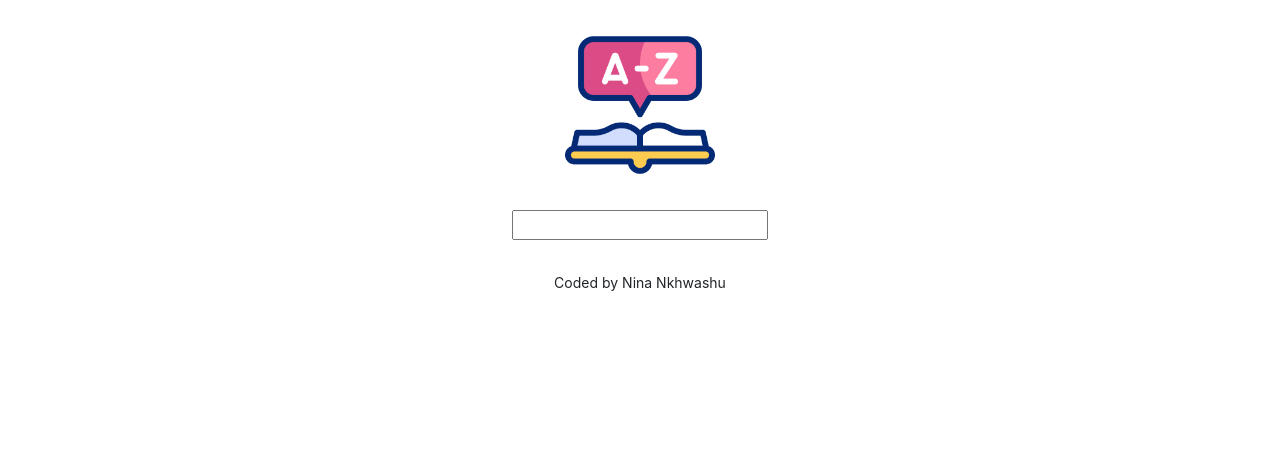
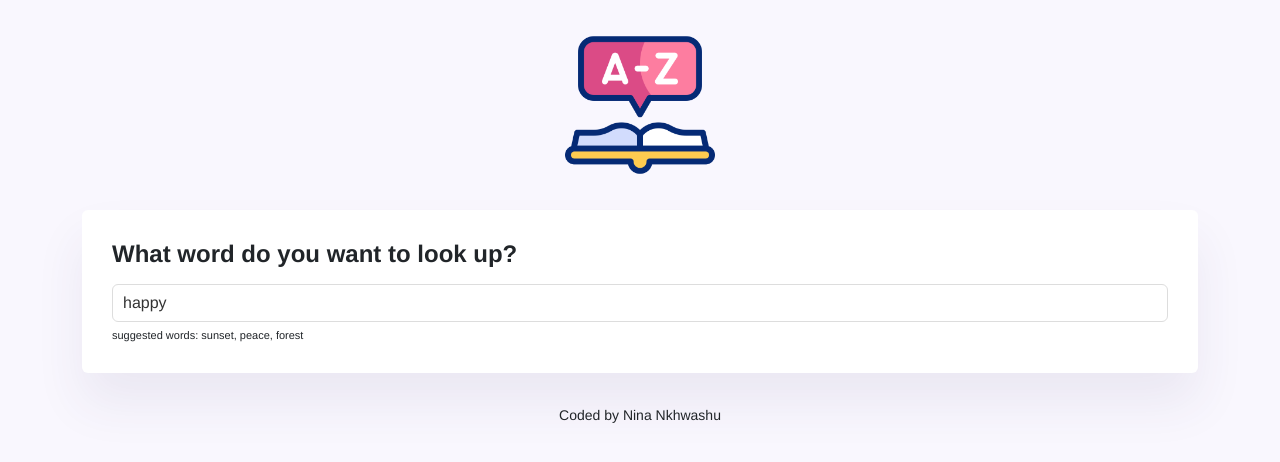
Before and after one commit to ninankhwashu/dictionary-search-engine, a React (Create React App) app in the folder my-app/: page / in a window 1280 px wide. Shown: the top 462 px of the page. Built offline with nearby package versions, Linux system fonts and the light colour scheme; no server answers.

Commit message:
Improve dictionary styling

```diff
--- a/my-app/src/App.css
+++ b/my-app/src/App.css
@@ -1,5 +1,6 @@
 body {
-  text-align: center;
+  background: #f9f7fe;
+  font-family: "Cerebri-Sans", Helvetica, Arial, sans-serif;
 }
 
 .App-header {
--- a/my-app/src/App.js
+++ b/my-app/src/App.js
@@ -10,7 +10,7 @@ export default function App() {
           <img src={logo} className="App-logo img-fluid" alt="logo" />
         </header>
         <main>
-          <Dictionary />
+          <Dictionary defaultKeyword="happy" />
         </main>
         <footer className="App-footer">
           <small>Coded by Nina Nkhwashu</small>
--- a/my-app/src/Dictionary.css
+++ b/my-app/src/Dictionary.css
@@ -1,3 +1,26 @@
-.Dictionary {
-  color: black;
+.Dictionary h1 {
+  font-size: 24px;
+  font-weight: bold;
+  margin-bottom: 15px;
 }
+
+.Dictionary section {
+  background: white;
+  padding: 30px;
+  border-radius: 6px;
+  box-shadow: 0 30px 50px rgba(65, 50, 100, 0.08);
+  margin: 20px 0;
+}
+
+.Dictionary input {
+  width: 100%;
+  border-radius: 6px;
+  padding: 6px 10px;
+  color: #333;
+  border: 1px solid #ddd;
+}
+
+.Dictionary .hint {
+  font-size: 11px;
+  margin-top: 5px;
+}
--- a/my-app/src/Dictionary.js
+++ b/my-app/src/Dictionary.js
@@ -3,17 +3,16 @@ import Results from "./Results";
 import axios from "axios";
 import "./Dictionary.css";
 
-export default function Dictionary() {
-  let [keyword, setKeyword] = useState("");
+export default function Dictionary(props) {
+  let [keyword, setKeyword] = useState(props.defaultKeyword);
   let [results, setResults] = useState(null);
+  let [loaded, setLoaded] = useState(false);
 
   function handleResponse(response) {
     setResults(response.data);
   }
 
-  function search(event) {
-    event.preventDefault();
-
+  function search() {
     // documentation: https://www.shecodes.io/learn/apis/dictionary
 
     let apiKey = "04a7c8423bffd931f0eo50c50b099bt8";
@@ -21,16 +20,40 @@ export default function Dictionary() {
     axios.get(apiUrl).then(handleResponse);
   }
 
+  function handleSubmit(event) {
+    event.preventDefault();
+    search();
+  }
+
   function handleKeywordChange(event) {
     setKeyword(event.target.value);
   }
 
+  function load() {
+    setLoaded(true);
+    search();
+  }
+
+  if (loaded) {
     return (
       <div className="Dictionary">
-      <form onSubmit={search}>
-        <input type="search" onChange={handleKeywordChange} />
+        <section>
+          <h1>What word do you want to look up?</h1>
+          <form onSubmit={handleSubmit}>
+            <input
+              type="search"
+              onChange={handleKeywordChange}
+              defaultValue={props.defaultKeyword}
+            />
           </form>
+          <div className="hint">suggested words: sunset, peace, forest</div>
+        </section>
+
         <Results results={results} />
       </div>
     );
+  } else {
+    load();
+    return "Loading...";
   }
+}
--- /dev/null
+++ b/my-app/src/Meaning.css
@@ -0,0 +1,10 @@
+.Meaning h3 {
+  font-size: 24px;
+  line-height: bold;
+  font-weight: bold;
+}
+
+.Meaning .definition {
+  color: #418bd6;
+  margin-top: 10px;
+}
--- a/my-app/src/Meaning.js
+++ b/my-app/src/Meaning.js
@@ -1,4 +1,5 @@
 import React from "react";
+import "./Meaning.css";
 import Synonyms from "./Synonyms";
 
 export default function Meaning(props) {
@@ -7,15 +8,11 @@ export default function Meaning(props) {
   return (
     <div className="Meaning">
       <h3>{props.meaning.partOfSpeech}</h3>
-
-      <p>
-        <strong>Definition:</strong> {props.meaning.definition}
-        <br />
-        <strong>Example:</strong>
-        {props.meaning.example && <em> {props.meaning.example}</em>}
-        <br />
-        <Synonyms synonyms={props.meaning.synonyms} />{" "}
-      </p>
+      <div className="definition">{props.meaning.definition}</div>
+      <div className="example">
+        "{props.meaning.example && <em>{props.meaning.example}</em>}"
+      </div>
+      <Synonyms synonyms={props.meaning.synonyms} />{" "}
     </div>
   );
 }
--- /dev/null
+++ b/my-app/src/Phonetic.css
@@ -0,0 +1,4 @@
+.Phonetic {
+  color: slategrey;
+  font-size: 12px;
+}
--- a/my-app/src/Phonetic.js
+++ b/my-app/src/Phonetic.js
@@ -1,9 +1,10 @@
 import React from "react";
+import "./Phonetic.css";
 
 export default function Phonetic(props) {
   return (
     <div className="Phonetic">
-      <h3>{props.phonetic}</h3>
+      <h3>/{props.phonetic}/</h3>
     </div>
   );
 }
--- /dev/null
+++ b/my-app/src/Results.css
@@ -0,0 +1,5 @@
+.Results h2 {
+  font-size: 36px;
+  font-weight: bold;
+  line-height: 1.5;
+}
--- a/my-app/src/Results.js
+++ b/my-app/src/Results.js
@@ -1,22 +1,22 @@
 import React from "react";
 import Meaning from "./Meaning";
 import Phonetic from "./Phonetic";
+import "./Results.css";
 
 export default function Results(props) {
   if (props.results) {
     return (
       <div className="Results">
-        <h2>{props.results.word}</h2>
-
-        <Phonetic phonetic={props.results.phonetic} />
-
-
+        <section>
+          <h2>{props.results.word}</h2>
+          <Phonetic phonetic={props.results.phonetic} />
+        </section>
 
         {props.results.meanings.map(function (meaning, index) {
           return (
-            <div key={index}>
+            <section key={index}>
               <Meaning meaning={meaning} key={index} />
-            </div>
+            </section>
           );
         })}
       </div>
--- /dev/null
+++ b/my-app/src/Synonyms.css
@@ -0,0 +1,14 @@
+.Synonyms {
+  margin: 15px 0 0;
+  padding: 0;
+}
+
+.Synonyms li {
+  display: inline-block;
+  margin: 0 5px;
+  padding: 4px 6px;
+  border: 1px solid slategrey;
+  border-radius: 20px;
+  font-size: 13px;
+  line-height: 1;
+}
--- a/my-app/src/Synonyms.js
+++ b/my-app/src/Synonyms.js
@@ -1,4 +1,5 @@
 import React from "react";
+import "./Synonyms.css";
 
 export default function Synonyms(props) {
   if (props.synonyms) {
```
Lines whose indentation alone changed are shown as unchanged.
